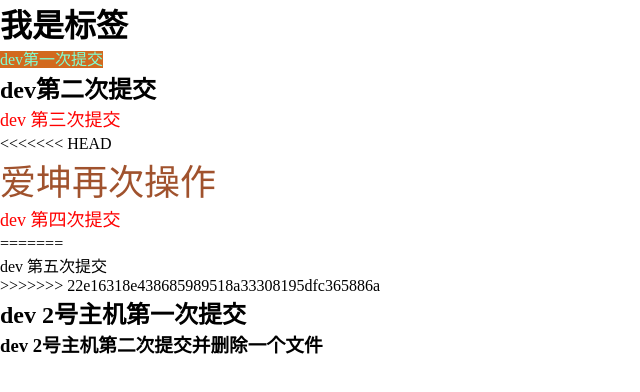
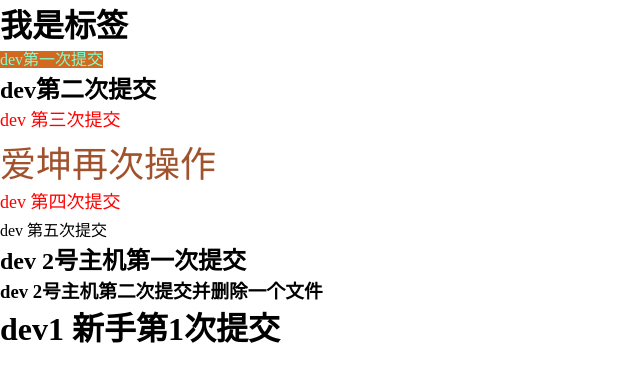
Before and after one commit to i-am-renbin/kunkun, a plain HTML site: page index.html in a window 1280 px wide. Shown: the whole page, without its empty margins (0-640 px from the left). Drawn offline with Linux system fonts and the light colour scheme.

Commit message:
新手测试第一次

```diff
--- a/index.html
+++ b/index.html
@@ -14,15 +14,15 @@
     <span>dev第一次提交</span>
     <h2>dev第二次提交</h2>
     <p class="p1">dev 第三次提交</p>
-<<<<<<< HEAD
     <div class="box">爱坤再次操作</div>
     <div class="p1">dev 第四次提交</div>
-=======
     <!-- <div class="p1">dev 第四次提交</div>   我删了 -->
     <div>dev 第五次提交</div>
->>>>>>> 22e16318e438685989518a33308195dfc365886a
     <h2>dev 2号主机第一次提交</h2>
     <h3>dev 2号主机第二次提交并删除一个文件</h3>
+
+
+    <h1>dev1  新手第1次提交</h1>
 </body>
 
 </html>
```
